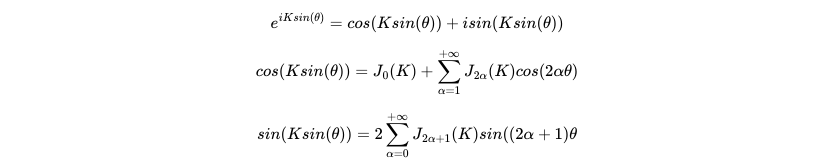
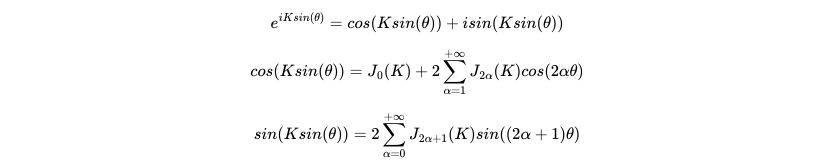
Before and after one commit to Francis-Tao-jinjin/computerMusicArticles, a plain HTML site: page 03-frequency-modulation/assets/math.html in a window 1280 px wide. Shown: the part 857-1017 px from the top of the page, without its empty margins (223-1055 px from the left). Drawn offline with nearby package versions, Linux system fonts and the light colour scheme; some packages are replaced by stand-ins of ours.

Commit message:
add deduction of fm spectrum

```diff
--- a/03-frequency-modulation/assets/math.html
+++ b/03-frequency-modulation/assets/math.html
@@ -25,8 +25,8 @@
     $$= J_0(K) + 2i\sum_{α=0}^{+\infty}J_{2α+1}(K)sin((2α+1)θ) + 2\sum_{α=1}^{+\infty}J_{2α}(K)cos(2αθ)$$
     $$e^{iKsin(θ)} = cos(Ksin(θ)) + isin(Ksin(θ))$$
 
-    $$cos(Ksin(θ)) = J_0(K) + \sum_{α=1}^{+\infty}J_{2α}(K)cos(2αθ)$$
-    $$sin(Ksin(θ)) = 2\sum_{α=0}^{+\infty}J_{2α+1}(K)sin((2α+1)θ$$
+    $$cos(Ksin(θ)) = J_0(K) + 2\sum_{α=1}^{+\infty}J_{2α}(K)cos(2αθ)$$
+    $$sin(Ksin(θ)) = 2\sum_{α=0}^{+\infty}J_{2α+1}(K)sin((2α+1)θ)$$
     <!-- $$\sum_{i=0}^{+\infty} \frac{1}{i^2}$$ -->
 
     $$cos(2πf_ct)cos(Ksin(2πf_mt)) = J_0(K)cos(2πf_ct) + \sum_{α=1}^{+\infty}J_{2α}(K)(cos(2π(f_c-2αf_m)t) + cos(2π(f_c+2αf_m)t))$$
```
Also changed, not shown: 03-frequency-modulation/assets/eq-13.png.
